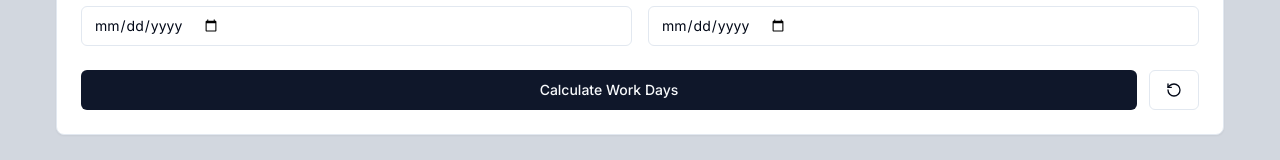
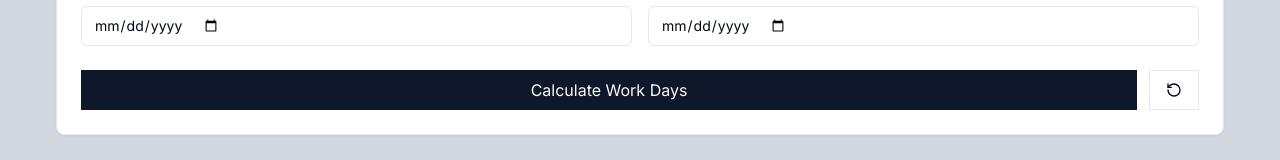
Before and after one commit to armandhuka/grocktool-nextjs, a Next.js app: page /date-tools/WorkDays in a window 1280 px wide. Shown: the part 363-523 px from the top of the page. Built offline with nearby package versions, Linux system fonts and the light colour scheme.

Commit message:
fix: added buttonVariants and updated button component

```diff
--- a/app/components/ui/button.tsx
+++ b/app/components/ui/button.tsx
@@ -7,10 +7,7 @@ export interface ButtonProps
   size?: "default" | "sm" | "lg" | "icon"
 }
 
-export const buttonVariants = (
-  variant: ButtonProps["variant"] = "default",
-  size: ButtonProps["size"] = "default"
-) => {
+export const buttonVariants = ({ variant = "default", size = "default" }: { variant?: ButtonProps["variant"], size?: ButtonProps["size"] }) => {
   const variantClasses = {
     default: "bg-primary text-primary-foreground hover:bg-primary/90",
     destructive: "bg-destructive text-destructive-foreground hover:bg-destructive/90",
@@ -30,17 +27,14 @@ export const buttonVariants = (
   return `${variantClasses[variant]} ${sizeClasses[size]}`
 }
 
+
 const Button = React.forwardRef<HTMLButtonElement, ButtonProps>(
   ({ className, variant = "default", size = "default", ...props }, ref) => {
     const baseClasses = "inline-flex items-center justify-center gap-2 whitespace-nowrap rounded-md text-sm font-medium transition-colors focus-visible:outline-none focus-visible:ring-2 focus-visible:ring-ring focus-visible:ring-offset-2 disabled:pointer-events-none disabled:opacity-50"
 
     return (
       <button
-        className={cn(
-          baseClasses,
-          buttonVariants(variant, size),
-          className
-        )}
+        className={cn(buttonVariants({ variant, size }), className)}
         ref={ref}
         {...props}
       />
```
